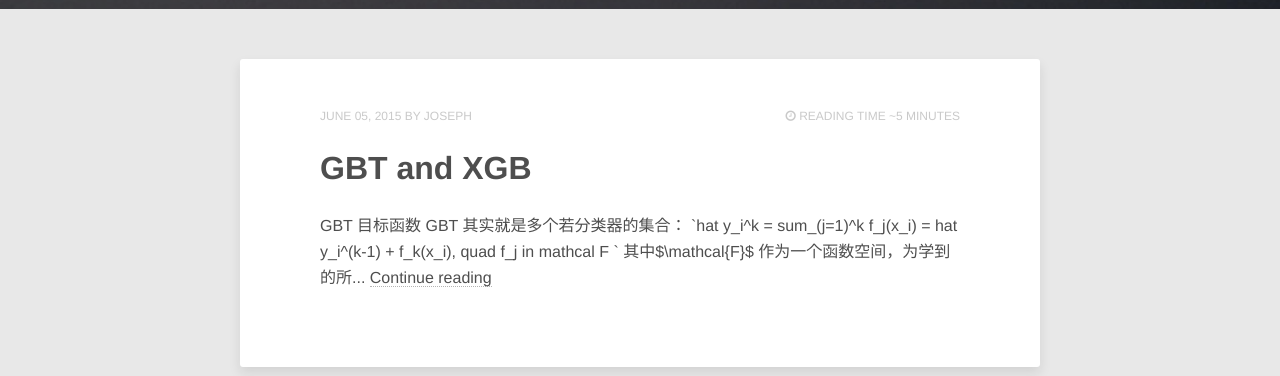
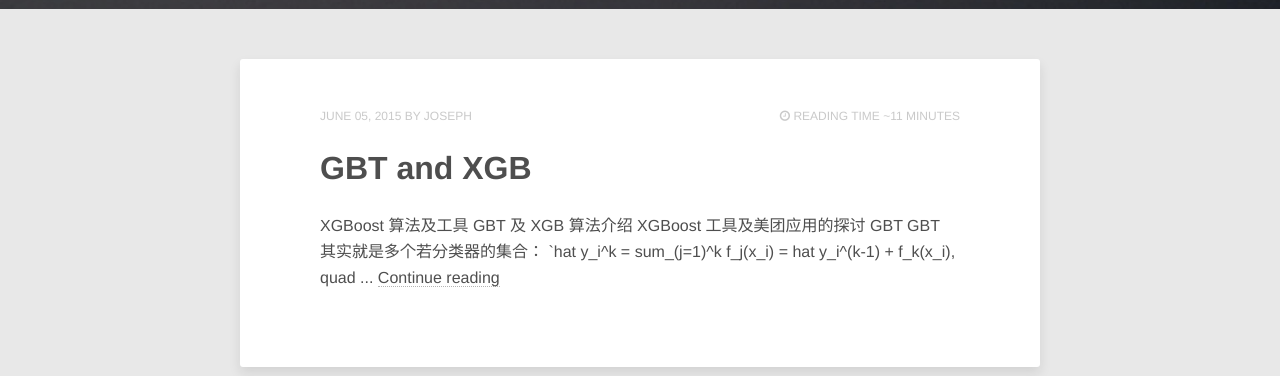
Before and after one commit to jinntrance/blog, a Jekyll site: the page built from index.html, in a window 1280 px wide. Shown: the part 391-767 px from the top of the page. Built offline with Jekyll 4.4.1, drawn with Linux system fonts in a browser that asks for light colours; the list of posts is cut into pages by our own code.

Commit message:
udpate xgb

```diff
--- a/CHINESE/_posts/2015-06-05-xgb.md
+++ b/CHINESE/_posts/2015-06-05-xgb.md
@@ -12,7 +12,13 @@
 
 ---
 
-## GBT 目标函数
+# XGBoost 算法及工具
+- GBT 及 XGB 算法介绍
+- XGBoost 工具及美团应用的探讨
+
+
+## GBT
+{:.new_page}
 
 GBT 其实就是多个若分类器的集合：
 
@@ -21,53 +27,97 @@
 其中$\mathcal{F}$ 作为一个函数空间，为学到的所有函数的集合。而k 为迭代次数，也就是树的个数。
 
 则第k 次迭代后目标函数值：
-\`Obj^k = sum l(y_i, hat y_i^k) +sum_(j=1)^k Omega(f_j) = sum l(y_i, hat y_i^(k-1) + f_k(x_i)) + Omega(f_k) + C \`
+{:.new_page}
 
-$l$ 为loss function 比如logistic loss
+\`Obj^k = sum l(y_i, hat y_i^k) +sum_(j=1)^k Omega(f_j) \`
 
-: $l(y_i,\hat y_i) = y_i \ln(1 + e^{-\hat y_i}) + (1-y_i) \ln(1+e^{\hat y_i})$
+\`\ \  = sum l(y_i, hat y_i^(k-1) + f_k(x_i)) + Omega(f_k) + C \`
+
+
+$y_i$ 和 $\hat y_i$ 为某个数据点的y 值和target 值，$l$ 为[loss function] 比如square loss
+
+\`Obj^k = sum (y_i-( hat y_i^(k-1) + f_k(x_i)))^2 + Omega(f_k) + C \`
+\`\ \ = sum [2(hat y_i^(k-1) - y_i)f_k(x_i)  + (f_k(x_i))^2] + Omega(f_k) + C^' \`
+[XGB Loss](#/8/1)
+{:#SL}
+
+还有logistic loss: $l(y_i,\hat y_i) = y_i \ln(1 + e^{-\hat y_i}) + (1-y_i) \ln(1+e^{\hat y_i})$
+{:.hide}
 
 而\` sum_(j=1)^k Omega(f_j) \` 和 $\Omega(f_k)$ 为Regularization Term，用于表示树的复杂度（比如深度、节点数、L2）
+{:.new_page}
 
-C 为常数，代表k 轮之前的树的复杂度之和；因为k 轮迭代之前的Regulation Term，在第k 轮迭代时为常数了。
+C 为常数，代表k 轮之前的树的复杂度之和；
+因为k 轮迭代之前的Regulation Term，在第k 轮迭代时为常数了。
 第k 轮时，就 $f_k$ 是一个变量，也就是需要来学习并最小化目标函数的。
+{:.hide}
 
 此目标函数，复杂度就依赖于loss function 的复杂度。
+{:.hide}
 
-一般使用梯度下降方式就是将loss function 的梯度（也就是一阶导数绝对值 \`|l^1(y_i, hat y_i^k)|\`） 趋近于0 的方向行进，从而得到极值。
+一般GBT 使用梯度下降方式就是将loss function 的梯度（也就是一阶导数 \` g_(y_i)  = l^1( hat y_i^k) \` 绝对值趋近于0 的方向行进，从而得到极值。但一般GBT 还没有RT。
+{:.new_page}
+
+那么GBT 中我们要最小化目标函数，假设\`y_i^(k)\` 相形于 \`y_i^(k-1)\` 更靠近极值点，则，
+{:.new_page]}
+
+\`y_i^(k) = y_i^(k-1) - rho g_(y_i)\`
+
+接下来找新的一棵树$T_k$，使得 \`sum_(i=1)^N(-g\_(y_i) - T_k(x_i))^2\` 最小；得到 \`f_k= rho T_k\`
+
+
+而进一步的看，因为有\`-ab>= -(a+b)^2 /2 \`
+{:.hide}
+
+则\`l(y_i^(k)) = l(y_i^(k-1)) - Delta y_i g_(y_i) = l(y_i^(k-1) + f_k(x_i)) >= l(y_i^(k-1)) - (Delta y\_i + g\_(y_i))^2/2\` 那么loss function 收敛的时候，\`Delta y + g\_(y_i)\ = 0\`，即 \` Delta y_i = f_k(x_i) = - g\_(y_i)\`
+{:.hide}
+
 
 其他GBT 知识可参见：
+{:.hide}
 
 - [GBDT 原理][GBDT]
 - [GBDT/MART 概念简介][GBDT Intro]
 - [随机森林与GBDT]
 - [MLlib中实现随机森林和GBT][GBts in MLlib]
+{:.hide}
+
 
 ## XGB Loss Function
+{:.new_page}
 
-而XGB 中，如果我们使用[泰勒展开]，有
+而XGB 中，如果我们使用[泰勒展开]loss function，有
 
 \`
-l(y+ Delta y) = sum_(n=0)^( oo ) (l^((n))(y))/(i!) (Delta y)^n ~= l(y) + l^1(y) Delta y + l^2 (y) Delta y ^2
+l(y+ Delta y) = sum_(n=0)^( oo ) (l^((n))(y))/(n!) (Delta y)^n ~= l(y) + l^1(y) Delta y + 1/2 l^2 (y) Delta y ^2
 \`
 
 在第*k-1*轮迭代后，设 \` Delta y = f_k(x_i) \` ，而针对 $l(y)$，一阶导数、二阶导数分别为：
+{:.new_page}
 
 \`g_i = l\_(hat y_i^(k-1))^1(y_i,hat y_i^(k-1))\`
 
 \`h_i = l\_(hat y_i^(k-1))^(2)(y_i,hat y_i^(k-1))\`
 
 那么第k 轮时候的迭代目标函数为：
+{:.new_page}
 
 \`
 Obj^k ~= sum (l(y_i,hat y_i^(k-1))+ g_i f_k(x_i) + 1/2 h_i f_k(x_i)^2) + Omega(f_k) + C
 \`
 
 那么目标函数就只依赖loss function 的一阶导数、二阶导数（复杂度相形于除square loss 外的loss function 更低）。
-而在第k 轮时，去掉优化时的常数项，目标函数可以改写为：
+{:.new_page :.hide}
+
+而在第k 轮时，去掉优化时的常数项，目标函数改写为：
 \`Obj^k ~= sum (g_i f_k(x_i) + 1/2 h_i f_k(x_i)^2) + Omega(f_k)\`
+[SL](#/2/4)
+{:#XGB-Loss}
+
 
 ## XGB Regularization Term
+{:.new_page}
+
 此项用来限制树的复杂度，比如使用叶子数量V 和 L2 进行定义：
 
 \`
@@ -76,43 +126,109 @@
 
 其中$w_j$ 为每个叶子节点的值。
 
-树的学习结果，$\vec w$ 代表所有的叶子节点值的向量，设 q 函数将$x_i$ 映射到叶子节点j $q(x_i)=j$，叶子节点集合设为 \`I_j = {i | q(x_i)=j}\` 则\`f_k(x_i) = w_(q(x_i))(x_i)\`
+树的学习结果，$\vec w$ 代表所有的叶子节点值的向量，设 q 函数将$x_i$ 映射到叶子节点j:
+ $q(x_i)=j$，叶子节点集合设为 \`I_j = {i | q(x_i)=j}\` 则
+ \`f_k(x_i) = w_(q(x_i))(x_i)\`
+{:.new_page}
 
 将RT 及上式代入目标函数：
+{:.new_page}
 
 \`Obj^k ~= sum\_(i=1)^n (g_i w_q(x_i) + 1/2 h_i w_q(x_i)^2) + gamma V + 1/2 lamda sum\_(j=1)^V(w_j^2)\`
-\`\  \  = sum\_(j=1)^T [w_j sum\_(i in I_j) g_i + 1/2 w_j^2 ( lamda +sum_(i in I_j) h_i) ] + gamma V\`
 
+\`\  \  = sum\_(j=1)^V [w_j sum\_(i in I_j) g_i + 1/2 w_j^2 ( lamda +sum_(i in I_j) h_i) ] + gamma V\`
 
 再设定：
+{:.new_page}
 \`G_j = sum\_{i in I_j} g_i ,  H_j = sum_{i in I_j} h_i\`
-其实他们就分别代表：划分到某个叶子节点j 上的节点，对应的一阶、二阶导数值之和。
 
-\`Obj^k ~= sum\_(j=1)^T [w_j G_j + 1/2 w_j^2 ( lamda + H_j) ] + gamma V\`
+其实他们就分别代表：划分到某个叶子j 上的$l(y_i)$ ，对应的一阶、二阶导数值之和。
+
+\`Obj^k ~= sum\_(j=1)^V [w_j G_j + 1/2 w_j^2 ( lamda + H_j) ] + gamma V\`
 
 故而，这个关于$w_j$ 的一元二次式，当
+{:.new_page}
+
 \`w_j = w_j^** = -b/(2a) = - G_j / (lamda + H_j)\`
 
 \`Obj\_(min) = (4ac-b^2)/(4a) =  gamma V - sum_(j=1)^V G_j^2/(2(lamda + H_j)) \`
 
-## 建树
+## XGB Find Split
+{:.new_page}
 
 建立树结构时，就是每每通过找某个叶子节点(V 为1)的分裂点。而增益：
+{:.new_page}
+
 \` Gai\n = Obj^(parent) - Obj^(l\eft) - Obj^(right)  \`
+
 \` \ \  = - gamma - G_p^2/(2(lamda + H_p)) + G_L^2/(2(lamda + H_L))  + G_R^2/(2(lamda + H_R)) \`
-\` \ \  = - gamma - (G_L+G_R)^2/(2(lamda + (H_L+G_R))) + G_L^2/(2(lamda + H_L))  + G_R^2/(2(lamda + H_R)) \`
 
-有两种方式：
+\` \ \  = - gamma - (G_L+G_R)^2/(2(lamda + (H_L+H_R))) + G_L^2/(2(lamda + H_L))  + G_R^2/(2(lamda + H_R)) \`
+
+有两种方式找到最佳的树的深度：
+{:.new_page}
 
 - Gain 为非正数时即刻停止分裂
 - 一直分裂到最底端，然后自底向上剪枝剪去Gain 为非正数枝叶
 
+## XGB 优势
+{:.new_page}
+
+- 添加复杂度控制和后期剪枝防止过拟合；
+- 对于loss function 具有通用性，只需求一阶二阶导数；
+- 知道每个样本分到那片叶子上，可提高模型表现；[^Facebook]
+- 可以使用线性模型代替树模型，从而得到L1+L2 的线性或逻辑回归。[^boosting]
+
+## XGB 工具
+{:.new_page}
+
+应用：
+{:.new_page}
+
+* [Kaggle Tradeshift winning solution by daxiongshu](https://github.com/daxiongshu/kaggle-tradeshift-winning-solution) 1st
+* [Kaggle Malware Prediction winning solution](https://github.com/xiaozhouwang/kaggle_Microsoft_Malware)
+* [Winning solution of Kaggle Higgs competition: what a single model can do](http://no2147483647.wordpress.com/2014/09/17/winning-solution-of-kaggle-higgs-competition-what-a-single-model-can-do/)
+
+Performance:
+{:.new_page}
+
+-  10x GBM in sklearn&R
+-  Can run on YARN/MPI(using [Rabit]) and is faster than Spark
+
+
+Tasks support:
+{:.new_page}
+
+* Binary classification: tree booster, linear booster
+* Regression: negative log likelihood
+* Learning to Rank: pairwise rank, lambda rank
+
+## 美团应用
+{:.new_page}
+
+- XGB 直接在YARN 上使用
+
+- 集成进现有机器学习工具
+
+#  ？
+
+
+
+
+
+
+[loss function]: https://github.com/JohnLangford/vowpal_wabbit/wiki/Loss-functions
 [泰勒展开]: http://mathworld.wolfram.com/TaylorSeries.html
 [XGB]: http://www.52cs.org/?p=429
 [GBDT]: http://blog.csdn.net/dark_scope/article/details/24863289
 [GBDT Intro]: http://suanfazu.com/t/gbdt-mart-gai-nian-jian-jie/133
 [随机森林与GBDT]: http://www.cnblogs.com/leftnoteasy/archive/2011/03/07/random-forest-and-gbdt.html
 [GBts in MLlib]: http://blog.jobbole.com/85408/
+[Rabit]: https://github.com/dmlc/rabit
+[BoostedTree]: http://homes.cs.washington.edu/~tqchen/pdf/BoostedTree.pdf
+[DMLC 介绍]: http://m.csdn.net/article/2015-05-21/2824742
+[^boosting]: http://www.open-open.com/lib/view/open1425527689368.html
+[^Facebook]: http://quinonero.net/Publications/predicting-clicks-facebook.pdf
 **Mathjax was not loaded successfully**{:.mathjax_alt}
 {% comment %}
 <script type='text/x-mathjax-config'> MathJax.Hub.Config({ config: ['TeX-MML-AM_HTMLorMML.js'], tex2jax: { inlineMath: [ ['$', '$'] ] }, asciimath2jax: { delimiters: [ ['`','`']] } }); </script> <script src='http://mathjax.josephjctang.com/MathJax.js' async='async'></script>
```
Also changed, not shown: other parts of CHINESE/_posts/2015-06-05-xgb.md (+1 -1 lines).
